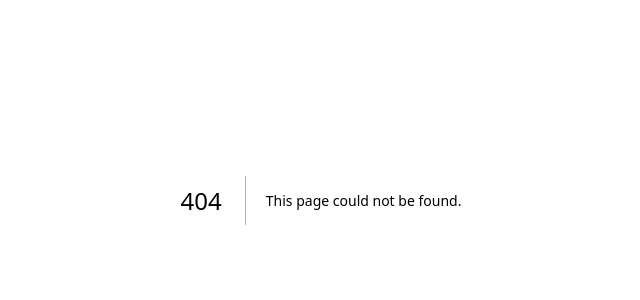
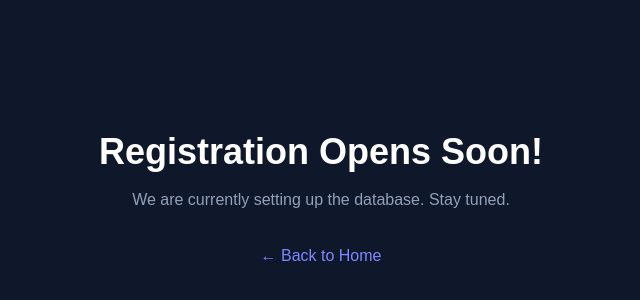
Before and after one commit to abhijeetmandal278-alt/hackathon-26, a Next.js app: page /register in a window 1280 px wide. Before the commit this address had no page. Shown: the part 200-500 px from the top of the page, without its empty margins (319-959 px from the left). Built offline with nearby package versions, Linux system fonts and the light colour scheme.

Commit message:
finalized all button routing

```diff
--- a/app/page.tsx
+++ b/app/page.tsx
@@ -9,10 +9,12 @@ export default function Home() {
           <a href="#schedule" className="hover:text-white transition">Schedule</a>
           <a href="#prizes" className="hover:text-white transition">Prizes</a>
         </div>
+        <a href="/register">
         <button className="bg-indigo-600 hover:bg-indigo-500 px-5 py-2 rounded-lg font-medium transition">
           Register
-        </button>
-      </nav>
+          </button>
+          </a>
+          </nav>
 
       {/* Hero Section */}
       <section className="flex flex-col items-center justify-center text-center py-24 px-4">
@@ -27,9 +29,11 @@ export default function Home() {
           visionaries to build solutions for the next generation.
         </p>
         <div className="flex gap-4">
+          <a href="/register">
           <button className="bg-white text-black px-8 py-4 rounded-xl font-bold hover:bg-slate-200 transition">
             Apply Now
-          </button>
+            </button>
+            </a>
           <button className="bg-slate-800 text-white px-8 py-4 rounded-xl font-bold hover:bg-slate-700 transition border border-slate-700">
             View Tracks
           </button>
--- /dev/null
+++ b/app/register/page.tsx
@@ -0,0 +1,9 @@
+export default function Register() {
+  return (
+    <div className="min-h-screen bg-slate-900 text-white flex flex-col items-center justify-center">
+      <h1 className="text-4xl font-bold mb-4">Registration Opens Soon!</h1>
+      <p className="text-slate-400">We are currently setting up the database. Stay tuned.</p>
+      <a href="/" className="mt-8 text-indigo-400 hover:underline">← Back to Home</a>
+    </div>
+  );
+}
```
